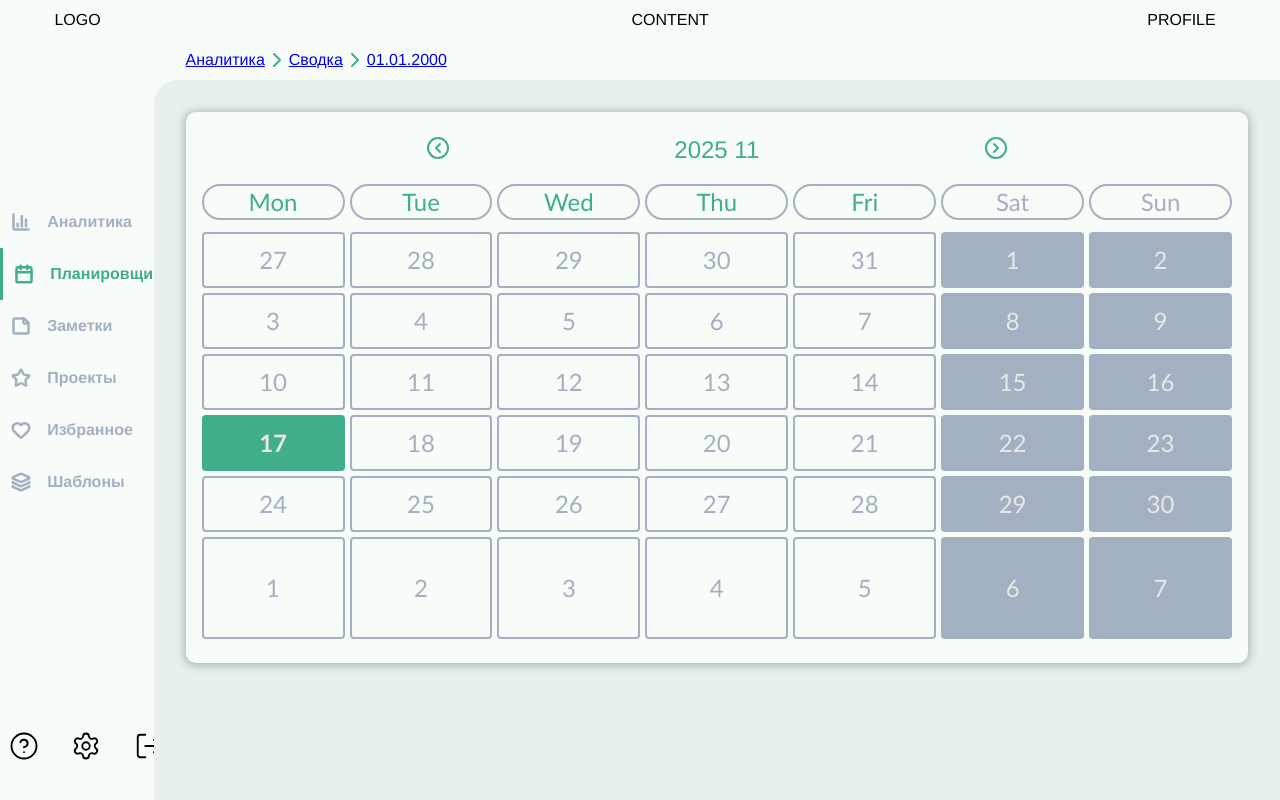
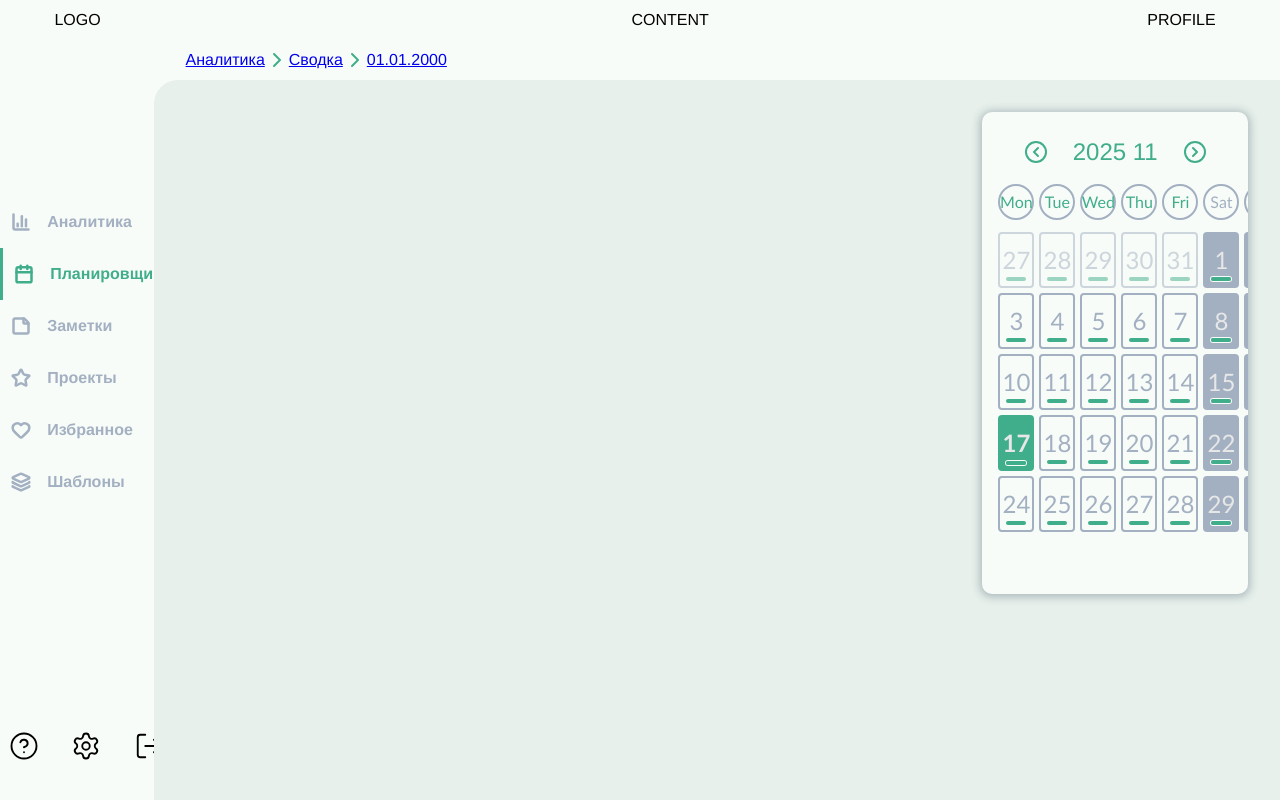
Before and after one commit to R3surrect/showcase-mono, a React (Vite) app: page /scheduler in a window 1280 px wide. Built offline with nearby package versions, Linux system fonts and the light colour scheme.

Commit message:
Calendar and task list in process

```diff
--- a/src/components/page/Scheduler/Calendar.css
+++ b/src/components/page/Scheduler/Calendar.css
@@ -16,6 +16,7 @@
     font-size: 24px;
     height: 2rem;
     color: var(--text-menu);
+    align-items: center;
 }
 
 .calendar__content,
@@ -27,6 +28,9 @@
 }
 
 .calendar__cell {
+    animation: softFade .1s ease-in-out;
+    position: relative;
+
     font-family: 'Gill Sans', 'Gill Sans MT', Calibri, 'Trebuchet MS', sans-serif;
     font-size: 24px;
     font-weight: 500;
@@ -35,13 +39,13 @@
     display: flex;
     justify-content: center;
     align-items: center;
-    min-width: 24 px;
+    min-width: 24px;
     min-height: 24px;
     transition: .1s;
     border: 2px solid var(--border-primary);
     color: var(--border-primary);
     border-radius: 4px;
-    transition: .3s;
+    transition: .5s;
 }
 
 .calendar__cell:hover:not(.calendar__week-cell){
@@ -50,12 +54,23 @@
     cursor: pointer;
 }
 
+.calendar__cell:not(.calendar__week-cell)::after {
+    content: '';
+    border: 2px solid var(--text-menu);
+    border-radius: 8px;
+    position: absolute;
+    left: 50%;
+    bottom: 10%;
+    transform: translateX(-50%);
+    width: 16px;
+    box-shadow: var(--calendar-cell-shadow);
+}
+
 .calendar__cell--today {
     border: 3px solid var(--text-menu);
     color: var(--text-menu);
     font-weight: bold;
 }
-
 
 .calendar__cell--free {
     background: var(--border-primary);
@@ -71,6 +86,7 @@
 .calendar__week-cell {
     color: var(--text-menu);
     border-radius: 18px;
+    font-size: 1rem;
 }
 
 .calendar__week-cell--free {
@@ -82,3 +98,39 @@
     color: var(--text-primary);
     border: none;
 }
+
+.calendar__cell--outside-month {
+    opacity: .5;
+}
+
+.calendar__cell:nth-child(7n+1) { animation-delay: 0.05s; }
+.calendar__cell:nth-child(7n+2) { animation-delay: 0.1s; }
+.calendar__cell:nth-child(7n+3) { animation-delay: 0.15s; }
+.calendar__cell:nth-child(7n+4) { animation-delay: 0.2s; }
+.calendar__cell:nth-child(7n+5) { animation-delay: 0.25s; }
+.calendar__cell:nth-child(7n+6) { animation-delay: 0.3s; }
+.calendar__cell:nth-child(7n+7) { animation-delay: 0.35s; }
+
+@keyframes softFade {
+    0% {
+        opacity: 0.5;
+        border: 2px solid var(--text-menu);
+    }
+    25% {
+        opacity: 0.65;
+        border: 1px solid var(--text-menu);
+
+    }
+    50%{
+        opacity: 0.7;
+        border: 1px solid var(--border-primary);
+    }
+    75%{
+        opacity: 0.85;
+        border: 2px solid var(--border-primary);
+    }
+    100% {
+        opacity: 1;
+        border: 3px solid var(--border-primary);
+    }
+}
--- a/src/components/page/Scheduler/Calendar.tsx
+++ b/src/components/page/Scheduler/Calendar.tsx
@@ -6,7 +6,7 @@ import './Calendar.css';
 const getDateToView = (date: Date): string => `${date.getFullYear()} ${date.getMonth() + 1}`;
 
 //* Функция получения дня начала внесения в календарь
-const getCalendarCells = (date: Date): Date => {
+const getCalendarStartDay = (date: Date): Date => {
 
     const lastDayPrevMonth = new Date(date.getFullYear(), date.getMonth(), 0);
     const lastMonday = new Date(lastDayPrevMonth);
@@ -16,12 +16,13 @@ const getCalendarCells = (date: Date): Date => {
     return lastMonday;
 }
 
+// TODO Реализовать передачу data-стейтов
 
 const Calendar: React.FC = () => {
     const [selectedDate, setSelectedDate] = useState(new Date());
     const [calendarViewDate, setCalendarViewDate] = useState(new Date());
 
-    const firstCalendarDay = getCalendarCells(selectedDate);
+    const firstCalendarDay = getCalendarStartDay(calendarViewDate);
 
     //debug
     useEffect(() => {
@@ -29,7 +30,7 @@ const Calendar: React.FC = () => {
         console.debug('selectedDate: ' + selectedDate);
     }, [calendarViewDate, selectedDate]);
 
-    const calendarDays = Array.from({ length: 42 }, (_, i) => {
+    const calendarDays = Array.from({ length: 35 }, (_, i) => {
         const currentDate = new Date(firstCalendarDay);
         currentDate.setDate(firstCalendarDay.getDate() + i);
         return currentDate;
@@ -47,26 +48,31 @@ const Calendar: React.FC = () => {
         <Surface className='calendar__surface'>
             <div className="calendar__header">
                 <div role='toolbar' className="calendar__header-nav">
-                    <ChevronLeftCircle color='var(--text-menu)' onClick={() => { handleLeftSwitchClick() }} />
-                    <span onClick={() => { }}>{getDateToView(selectedDate)}</span>
-                    <ChevronRightCircle color='var(--text-menu)' onClick={() => { handleRightSwitchClick() }} />
+                    <ChevronLeftCircle color='var(--text-menu)' onClick={handleLeftSwitchClick} />
+                    <span onClick={() => { }}>{getDateToView(calendarViewDate)}</span>
+                    <ChevronRightCircle color='var(--text-menu)' onClick={handleRightSwitchClick} />
                 </div>
                 <div className="calendar__week">
                     {
                         ['Mon', 'Tue', 'Wed', 'Thu', 'Fri', 'Sat', 'Sun'].map(day => (
                             <div key={day} className={
-                                `calendar__cell calendar__week-cell ${day === 'Sat' || day === 'Sun' ? 'calendar__week-cell--free' : ''}`}>{day}</div>
+                                `calendar__cell calendar__week-cell ` +
+                                `${day === 'Sat' || day === 'Sun' ? 'calendar__week-cell--free' : ''} `}
+                            >
+                                {day}
+                            </div>
                         ))
                     }
                 </div>
             </div>
-            <div className="calendar__content">
+            <div className="calendar__content" key={calendarViewDate.toISOString()}>
                 {
                     calendarDays.map((date, index) => {
                         const isCurrentMonth = date.getMonth() === selectedDate.getMonth();
                         const isToday = date.toDateString() === new Date().toDateString();
                         const isSelected = date.toDateString() === selectedDate.toDateString();
                         const isWeekend = date.getDay() === 0 || date.getDay() === 6;
+                        const isOutsideMonth = date.getMonth() !== calendarViewDate.getMonth();
 
                         return (
                             <div
@@ -77,7 +83,8 @@ const Calendar: React.FC = () => {
                                     `${isToday ? 'calendar__cell--today ' : ''}` +
                                     `${isSelected ? 'calendar__cell--selected ' : ''}` +
                                     `${!isCurrentMonth ? 'calendar__cell--other-month ' : ''}` +
-                                    `${isWeekend ? 'calendar__cell--free ' : ''}`
+                                    `${isWeekend ? 'calendar__cell--free ' : ''}` +
+                                    `${isOutsideMonth ? 'calendar__cell--outside-month' : ''}`
                                 }
                             >
                                 {date.getDate()}
--- a/src/global/styles/variables.css
+++ b/src/global/styles/variables.css
@@ -61,6 +61,7 @@
   --header-shadow: 0px 8px 60px 20px rgba(26, 42, 30, 0.2);
   --sidebar-shadow: 12px 0px 50px -15px rgba(26, 42, 30, 0.15);
   --content-blocks-shadow: 0px 1px 8px 2px rgba(34, 59, 79, 0.3);
+  --calendar-cell-shadow: 0px 0px 0px 1px var(--bg-surface);
 
   /* Смещение сайдабара на высоту хедера */
 
@@ -73,6 +74,4 @@
 
   --content-padding: min(1rem, 5%);
   --surface-padding: min(0.5rem, 2%);
-
-  --calendar-cell-shadow: 0px 0px 5px 3px rgba(34, 60, 80, 0.2);
 }
--- a/src/pages/Scheduler/Scheduler.css
+++ b/src/pages/Scheduler/Scheduler.css
@@ -0,0 +1,7 @@
+@import url('@global/styles/variables.css');
+
+.scheduler {
+    display: grid;
+    grid-template-areas: 'task-list calendar';
+    grid-template-columns: [task-list] 3fr [calendar] 1fr;
+}
--- a/src/pages/Scheduler/Scheduler.tsx
+++ b/src/pages/Scheduler/Scheduler.tsx
@@ -3,7 +3,7 @@ import './Scheduler.css';
 
 const Scheduler = () => {
     return (
-        <div>
+        <div className='scheduler'>
             <Calendar />
         </div>
     )
```
